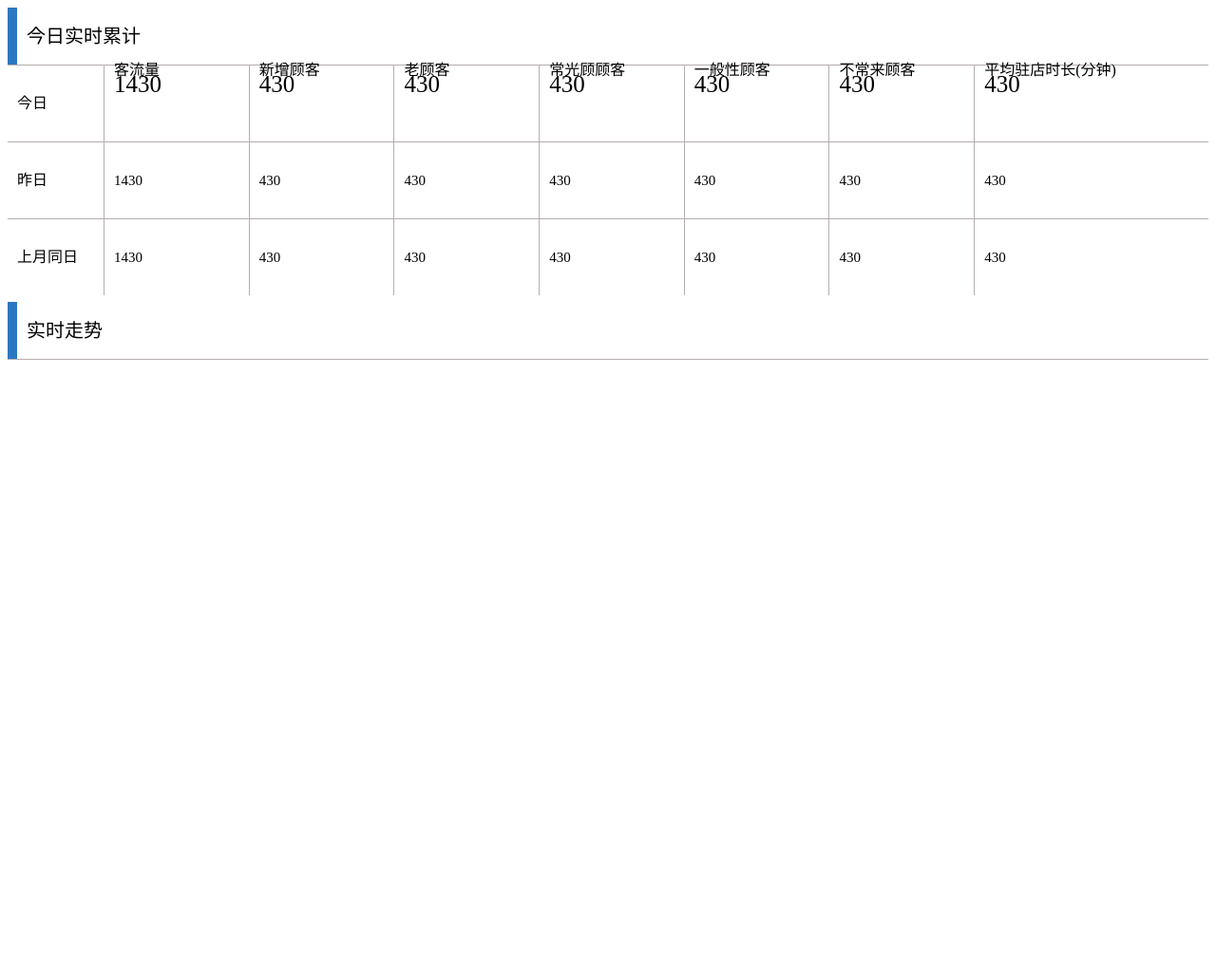
After one commit to wkmin/wddrs_web, a Flask app: page /total_data in a window 1280 px wide. The commit adds this page. Shown: the whole page at 95% size. Run offline with Flask 2, Linux system fonts and the light colour scheme.

Commit message:
实时客流量统计 页面布局完成今日实时累计

```diff
--- a/src/action/login.py
+++ b/src/action/login.py
@@ -10,3 +10,6 @@ def LoginPageInit():
 @login.route('/index')
 def index():
     return render_template('index.html',username='bush2582')
+@login.route('/total_data')
+def total_data():
+    return render_template('total_data.html')
--- a/src/app.py
+++ b/src/app.py
@@ -8,13 +8,13 @@ from action.login import login
 app = Flask(__name__)
 
 app.config['SECRET_KEY'] = 'PS#yio`%_!((f_or(%)))s'
-SESSION_TYPE = 'redis'
-SESSION_REDIS= redis.Redis(host='192.168.0.2',port=6379,db=1)
-PERMANENT_SESSION_LIFETIME = timedelta(seconds=10)
+# SESSION_TYPE = 'redis'
+# SESSION_REDIS= redis.Redis(host='192.168.0.2',port=6379,db=1)
+# PERMANENT_SESSION_LIFETIME = timedelta(seconds=10)
 
 app.register_blueprint(login)
 app.config.from_object(__name__)
-Session(app)
+# Session(app)
 
 
 
--- a/src/templates/index.html
+++ b/src/templates/index.html
@@ -30,7 +30,7 @@
 				<div style="width:220px;">
 					<ul  style="width:100%" class="ul_class">
 						<li >
-							<a href="javascript:$('#context').load('');"  class='pre_class' >
+							<a href="javascript:void(0);" onclick='$("#context").load("/total_data");'  class='pre_class' >
 								<div>
 									<div style="background:#0BE20B;" class="div_background"  ></div>
 									<i class="glyphicon glyphicon-inbox" ></i>
@@ -87,8 +87,8 @@
 			wd_group_active=false
 			wd_active=false
 
-			//#$("#div_context").width($("body").width()-260)
-			//#$('#context').load('/html/slog_group.html')
+			$("#div_context").width($("body").width()-260)
+            $('#context').load('/total_data')
 
 			$("a.pre_class").hover(function(){
                     $(this).children("div").children("div").animate({width:'40px'},100);
--- /dev/null
+++ b/src/templates/total_data.html
@@ -0,0 +1,239 @@
+<html>
+	<head>
+		<style type="text/css">
+		.selected{
+			background-color:#E49B1A;
+		}
+		</style>
+	</head>
+	<body>
+
+		<div style="width:100%;border-radius: 5px;background:#FFF; max-height:2000px;height:300px">
+            <div style="width:100%;height:60px;font-size:20px;border-width:0 0 1px 0;border-style:solid;border-color:#b6aeae ">
+                    <span style="width:10px;height:100%;float:left;background:#2c77c2">
+                    </span>
+                    <span style="margin-left:10px;float:left;line-height:60px">
+                    今日实时累计
+                    </span>
+            </div>
+            <div style="width:100%;height:80px;font-size:20px;border-width:0 0 1px 0;border-style:solid;border-color:#b6aeae ">
+                <div style="border-width: 0 1px  0 0;border-style:solid;border-color:#b6aeae;width:8%;float:left">
+                        <span style="width:100%;line-height:80px;font-size:16px;margin-left:10px;">
+                                今日
+                        <span>
+                </div>
+                <div style="height:100%;width:12%;border-width:0 1px 0 0;border-style:solid;border-color:#b6aeae;float:left">
+                    <div style="width:100%;">
+                       <span style="width:100%;line-height:10px;font-size:16px;margin-left:10px;">
+                       客流量
+                       </span>
+                    </div>
+                    <div>
+                    <span style="width:100%;line-height:20px;font-size:25px;margin-left:10px;">
+                     1430
+                    <span>
+                    </div>
+                </div>
+                <div style="height:100%;width:12%;border-width:0 1px 0 0;border-style:solid;border-color:#b6aeae;float:left">
+                    <div style="width:100%;">
+                       <span style="width:100%;line-height:10px;font-size:16px;margin-left:10px;">
+                       新增顾客
+                       </span>
+                    </div>
+                    <div>
+                    <span style="width:100%;line-height:20px;font-size:25px;margin-left:10px;">
+                     430
+                    <span>
+                    </div>
+                </div>
+                <div style="height:100%;width:12%;border-width:0 1px 0 0;border-style:solid;border-color:#b6aeae;float:left">
+                    <div style="width:100%;">
+                       <span style="width:100%;line-height:10px;font-size:16px;margin-left:10px;">
+                       老顾客
+                       </span>
+                    </div>
+                    <div>
+                    <span style="width:100%;line-height:20px;font-size:25px;margin-left:10px;">
+                     430
+                    <span>
+                    </div>
+                </div>
+                <div style="height:100%;width:12%;border-width:0 1px 0 0;border-style:solid;border-color:#b6aeae;float:left">
+                    <div style="width:100%;">
+                       <span style="width:100%;line-height:10px;font-size:16px;margin-left:10px;">
+                       常光顾顾客
+                       </span>
+                    </div>
+                    <div>
+                    <span style="width:100%;line-height:20px;font-size:25px;margin-left:10px;">
+                     430
+                    <span>
+                    </div>
+                </div>
+                <div style="height:100%;width:12%;border-width:0 1px 0 0;border-style:solid;border-color:#b6aeae;float:left">
+                    <div style="width:100%;">
+                       <span style="width:100%;line-height:10px;font-size:16px;margin-left:10px;">
+                       一般性顾客
+                       </span>
+                    </div>
+                    <div>
+                    <span style="width:100%;line-height:20px;font-size:25px;margin-left:10px;">
+                     430
+                    <span>
+                    </div>
+                </div>
+                <div style="height:100%;width:12%;border-width:0 1px 0 0;border-style:solid;border-color:#b6aeae;float:left">
+                    <div style="width:100%;">
+                       <span style="width:100%;line-height:10px;font-size:16px;margin-left:10px;">
+                       不常来顾客
+                       </span>
+                    </div>
+                    <div>
+                    <span style="width:100%;line-height:20px;font-size:25px;margin-left:10px;">
+                     430
+                    <span>
+                    </div>
+                </div>
+                <div style="height:100%;width:15%;border-width:0 0 0 0;border-style:solid;border-color:#b6aeae;float:left">
+                    <div style="width:100%;">
+                       <span style="width:100%;line-height:10px;font-size:16px;margin-left:10px;">
+                       平均驻店时长(分钟)
+                       </span>
+                    </div>
+                    <div>
+                    <span style="width:100%;line-height:20px;font-size:25px;margin-left:10px;">
+                     430
+                    <span>
+                    </div>
+                </div>
+
+                </div>
+                <div style="width:100%;height:80px;font-size:10px;border-width:0 0 1px 0;border-style:solid;border-color:#b6aeae ">
+                <div style="border-width: 0 1px  0 0;border-style:solid;border-color:#b6aeae;width:8%;float:left">
+                        <span style="width:100%;line-height:80px;font-size:16px;margin-left:10px;">
+                                昨日
+                        <span>
+                </div>
+                <div style="height:100%;width:12%;border-width:0 1px 0 0;border-style:solid;border-color:#b6aeae;float:left">
+                    <div>
+                    <span style="width:100%;line-height:80px;font-size:15px;margin-left:10px;">
+                     1430
+                    <span>
+                    </div>
+                </div>
+                <div style="height:100%;width:12%;border-width:0 1px 0 0;border-style:solid;border-color:#b6aeae;float:left">
+                    <div>
+                    <span style="width:100%;line-height:80px;font-size:15px;margin-left:10px;">
+                     430
+                    <span>
+                    </div>
+                </div>
+                <div style="height:100%;width:12%;border-width:0 1px 0 0;border-style:solid;border-color:#b6aeae;float:left">
+                    <div>
+                    <span style="width:100%;line-height:80px;font-size:15px;margin-left:10px;">
+                     430
+                    <span>
+                    </div>
+                </div>
+                <div style="height:100%;width:12%;border-width:0 1px 0 0;border-style:solid;border-color:#b6aeae;float:left">
+                    <div>
+                    <span style="width:100%;line-height:80px;font-size:15px;margin-left:10px;">
+                     430
+                    <span>
+                    </div>
+                </div>
+                <div style="height:100%;width:12%;border-width:0 1px 0 0;border-style:solid;border-color:#b6aeae;float:left">
+                    <div>
+                    <span style="width:100%;line-height:80px;font-size:15px;margin-left:10px;">
+                     430
+                    <span>
+                    </div>
+                </div>
+                <div style="height:100%;width:12%;border-width:0 1px 0 0;border-style:solid;border-color:#b6aeae;float:left">
+                    <div>
+                    <span style="width:100%;line-height:80px;font-size:15px;margin-left:10px;">
+                     430
+                    <span>
+                    </div>
+                </div>
+                <div style="height:100%;width:15%;border-width:0 0 0 0;border-style:solid;border-color:#b6aeae;float:left">
+                    <div>
+                    <span style="width:100%;line-height:80px;font-size:15px;margin-left:10px;">
+                     430
+                    <span>
+                    </div>
+                </div>
+
+                </div>
+                <div style="width:100%;height:80px;font-size:10px;border-width:0 0 0 0;border-style:solid;border-color:#b6aeae ">
+                <div style="border-width: 0 1px  0 0;border-style:solid;border-color:#b6aeae;width:8%;float:left">
+                        <span style="width:100%;line-height:80px;font-size:16px;margin-left:10px;">
+                                上月同日
+                        <span>
+                </div>
+                <div style="height:100%;width:12%;border-width:0 1px 0 0;border-style:solid;border-color:#b6aeae;float:left">
+                    <div>
+                    <span style="width:100%;line-height:80px;font-size:15px;margin-left:10px;">
+                     1430
+                    <span>
+                    </div>
+                </div>
+                <div style="height:100%;width:12%;border-width:0 1px 0 0;border-style:solid;border-color:#b6aeae;float:left">
+                    <div>
+                    <span style="width:100%;line-height:80px;font-size:15px;margin-left:10px;">
+                     430
+                    <span>
+                    </div>
+                </div>
+                <div style="height:100%;width:12%;border-width:0 1px 0 0;border-style:solid;border-color:#b6aeae;float:left">
+                    <div>
+                    <span style="width:100%;line-height:80px;font-size:15px;margin-left:10px;">
+                     430
+                    <span>
+                    </div>
+                </div>
+                <div style="height:100%;width:12%;border-width:0 1px 0 0;border-style:solid;border-color:#b6aeae;float:left">
+                    <div>
+                    <span style="width:100%;line-height:80px;font-size:15px;margin-left:10px;">
+                     430
+                    <span>
+                    </div>
+                </div>
+                <div style="height:100%;width:12%;border-width:0 1px 0 0;border-style:solid;border-color:#b6aeae;float:left">
+                    <div>
+                    <span style="width:100%;line-height:80px;font-size:15px;margin-left:10px;">
+                     430
+                    <span>
+                    </div>
+                </div>
+                <div style="height:100%;width:12%;border-width:0 1px 0 0;border-style:solid;border-color:#b6aeae;float:left">
+                    <div>
+                    <span style="width:100%;line-height:80px;font-size:15px;margin-left:10px;">
+                     430
+                    <span>
+                    </div>
+                </div>
+                <div style="height:100%;width:15%;border-width:0 0 0 0;border-style:solid;border-color:#b6aeae;float:left">
+                    <div>
+                    <span style="width:100%;line-height:80px;font-size:15px;margin-left:10px;">
+                     430
+                    <span>
+                    </div>
+                </div>
+
+                </div>
+
+            </div>
+        </div>
+
+		<div style="width:100%;border-radius: 5px;background:#FFF; max-height:2000px;height:700px;margin-top:10px">
+                <div style="width:100%;height:60px;font-size:20px;border-width:0 0 1px 0;border-style:solid;border-color:#b6aeae ">
+                    <span style="width:10px;height:100%;float:left;background:#2c77c2">
+                    </span>
+                    <span style="margin-left:10px;float:left;line-height:60px">
+                    实时走势
+                    </span>
+                 </div>
+        </div>
+	</body>
+</html>
```
